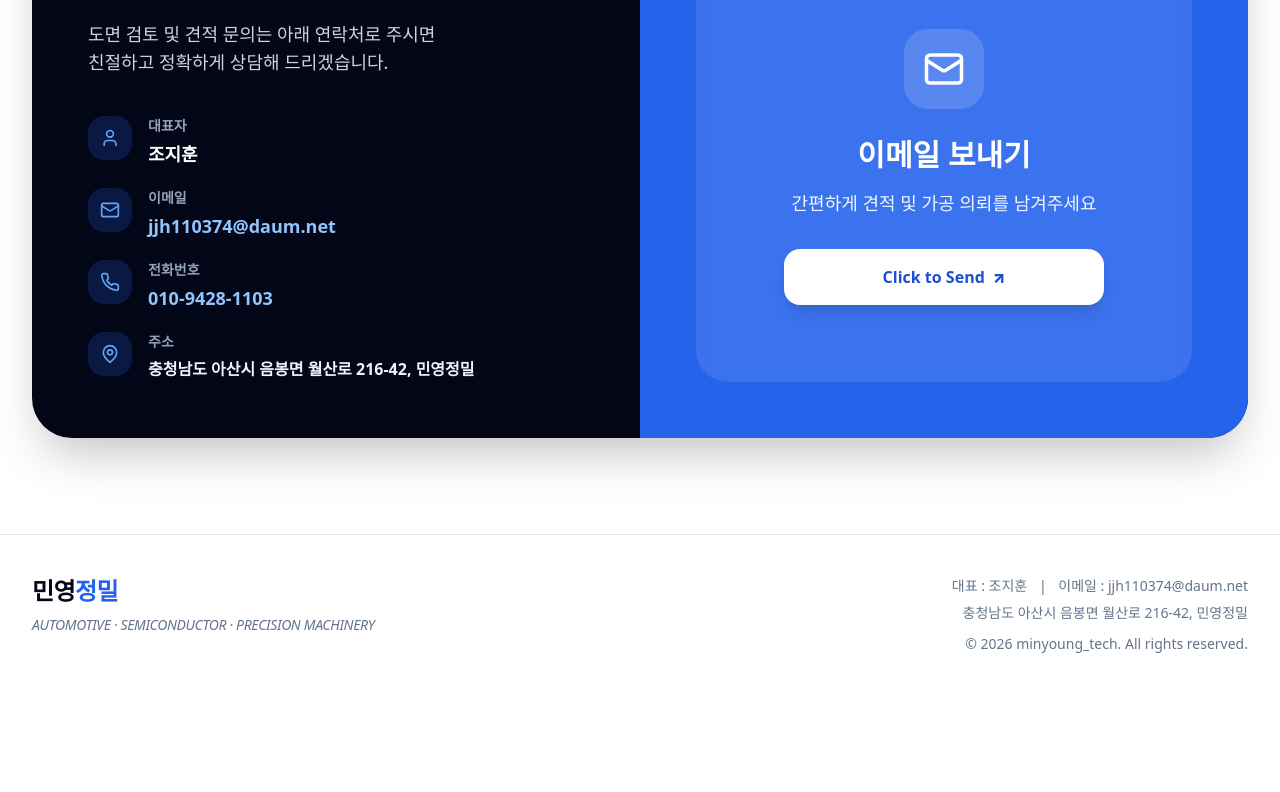
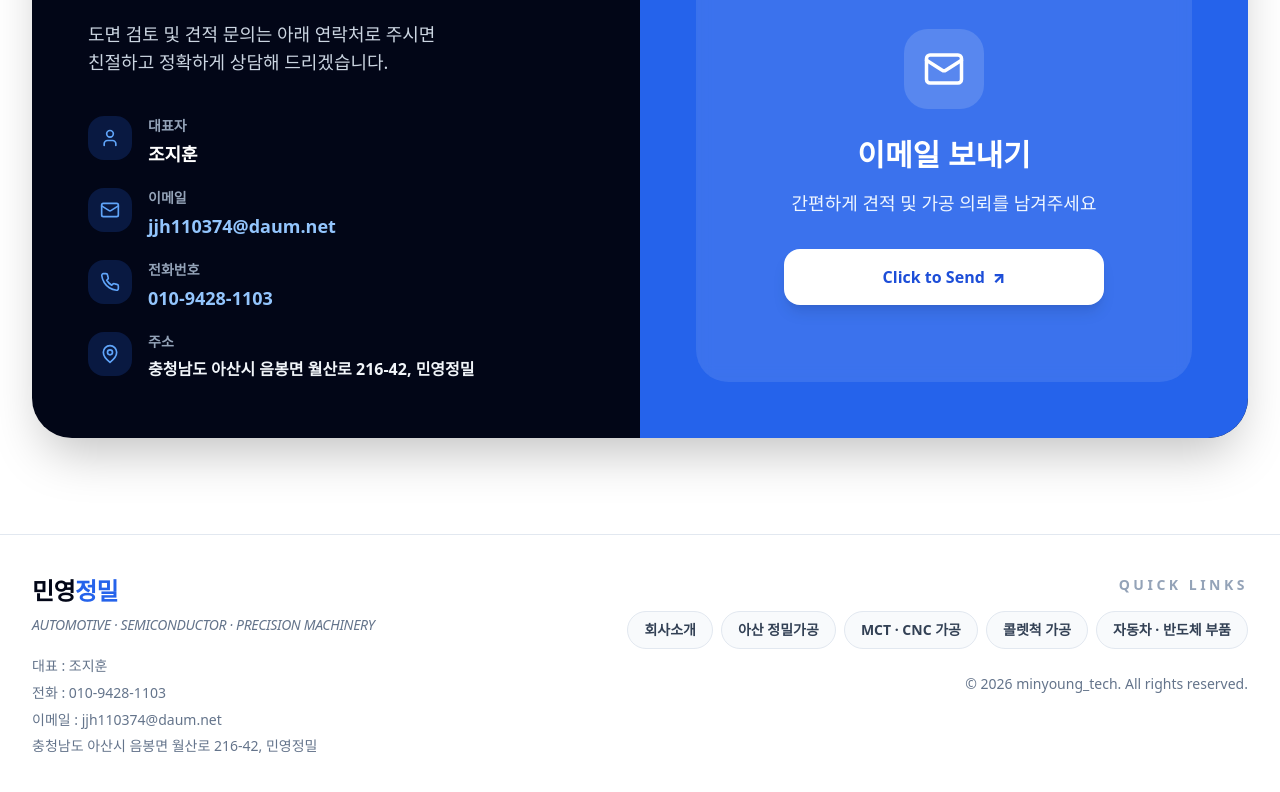
Before and after one commit to noajun1210-hub/min-young-precision, a React (Vite) app: page / in a window 1280 px wide. Shown: the part 4964-5756 px from the top of the page. Before the commit the page ends 5659 px from the top, so only its background shows below. Built offline with nearby package versions, Linux system fonts and the light colour scheme; the HTML template or start-up script is replaced by a standard one.

Commit message:
Update Footer.tsx

```diff
--- a/src/components/Footer.tsx
+++ b/src/components/Footer.tsx
@@ -1,13 +1,40 @@
 import siteContent from '../data/siteContent.json';
+
+const seoLinks = [
+  {
+    label: '회사소개',
+    href: '/company',
+  },
+  {
+    label: '아산 정밀가공',
+    href: '/precision-machining',
+  },
+  {
+    label: 'MCT · CNC 가공',
+    href: '/mct-cnc',
+  },
+  {
+    label: '콜렛척 가공',
+    href: '/collet-chuck',
+  },
+  {
+    label: '자동차 · 반도체 부품',
+    href: '/automotive-semiconductor',
+  },
+];
 
 export default function Footer() {
   const { company, footer } = siteContent;
 
   return (
-    <footer className="border-t border-slate-200 bg-white py-10">
-      <div className="mx-auto grid max-w-7xl gap-6 px-4 text-center sm:px-6 lg:grid-cols-2 lg:px-8 lg:text-left">
-        <div>
-          <a href="#top" className="inline-flex items-center text-2xl font-black tracking-tight text-slate-950">
+    <footer className="border-t border-slate-200 bg-white">
+      <div className="mx-auto max-w-7xl px-4 py-10 sm:px-6 lg:px-8">
+        <div className="grid gap-8 lg:grid-cols-[1fr_1.2fr] lg:items-start">
+          <div className="text-center lg:text-left">
+            <a
+              href="/"
+              className="inline-flex items-center text-2xl font-black tracking-tight text-slate-950"
+            >
               <span>{company.name.replace('정밀', '')}</span>
               <span className="text-brand-blue">정밀</span>
             </a>
@@ -15,19 +42,41 @@ export default function Footer() {
             <p className="mt-2 text-xs font-medium uppercase italic tracking-tight text-slate-500 sm:text-sm">
               {company.tagline}
             </p>
+
+            <div className="mt-5 text-sm leading-relaxed text-slate-500">
+              <p>대표 : {company.representative}</p>
+
+              {company.phone && <p className="mt-1">전화 : {company.phone}</p>}
+
+              {company.email && (
+                <p className="mt-1 break-all">이메일 : {company.email}</p>
+              )}
+
+              {company.address && <p className="mt-1">{company.address}</p>}
+            </div>
           </div>
 
-        <div className="text-sm leading-relaxed text-slate-500 lg:text-right">
-          <p>
-            대표 : {company.representative}
-            {company.email && <> <span className="mx-2 hidden sm:inline">|</span><br className="sm:hidden" /> 이메일 : {company.email}</>}
+          <div className="text-center lg:text-right">
+            <p className="text-sm font-black uppercase tracking-[0.25em] text-slate-400">
+              Quick Links
             </p>
 
-          {company.address && <p className="mt-1">{company.address}</p>}
+            <nav className="mt-4 flex flex-wrap justify-center gap-2 lg:justify-end">
+              {seoLinks.map((link) => (
+                <a
+                  key={link.href}
+                  href={link.href}
+                  className="rounded-full border border-slate-200 bg-slate-50 px-4 py-2 text-sm font-bold text-slate-700 transition hover:border-blue-200 hover:bg-blue-50 hover:text-blue-700"
+                >
+                  {link.label}
+                </a>
+              ))}
+            </nav>
 
-          <p className="mt-2">
+            <p className="mt-6 text-sm leading-relaxed text-slate-500">
               © 2026 {company.englishName}. {footer.copyrightText}
             </p>
+          </div>
         </div>
       </div>
     </footer>
```
Lines whose indentation alone changed are shown as unchanged.
